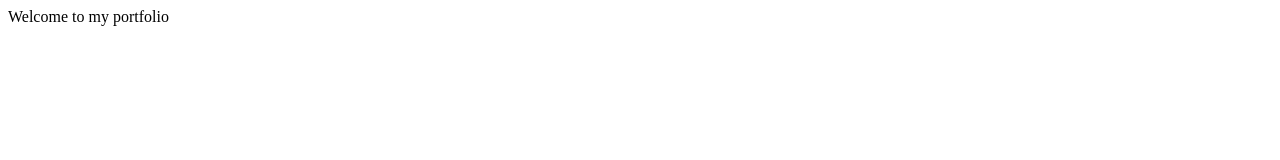
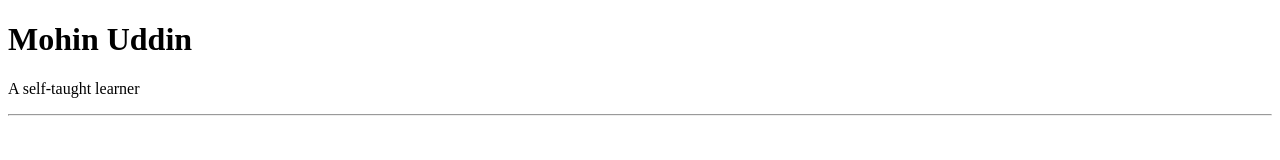
Before and after one commit to Mohin-U/Portfolio-Html, a plain HTML site: page Index.html in a window 1280 px wide. Drawn offline with Linux system fonts and the light colour scheme.

Commit message:
Intro is added

```diff
--- a/Index.html
+++ b/Index.html
@@ -6,7 +6,12 @@
     <title>My portfolio</title>
 </head>
 <body>
-    Welcome to my portfolio
+    <!--Section intro-->
+    <header>
+        <h1>Mohin Uddin</h1>
+        <p>A self-taught learner</p>
+        <hr/>
+    </header>
 
 </body>
 </html>
```
Also changed, not shown: 1 other file.
